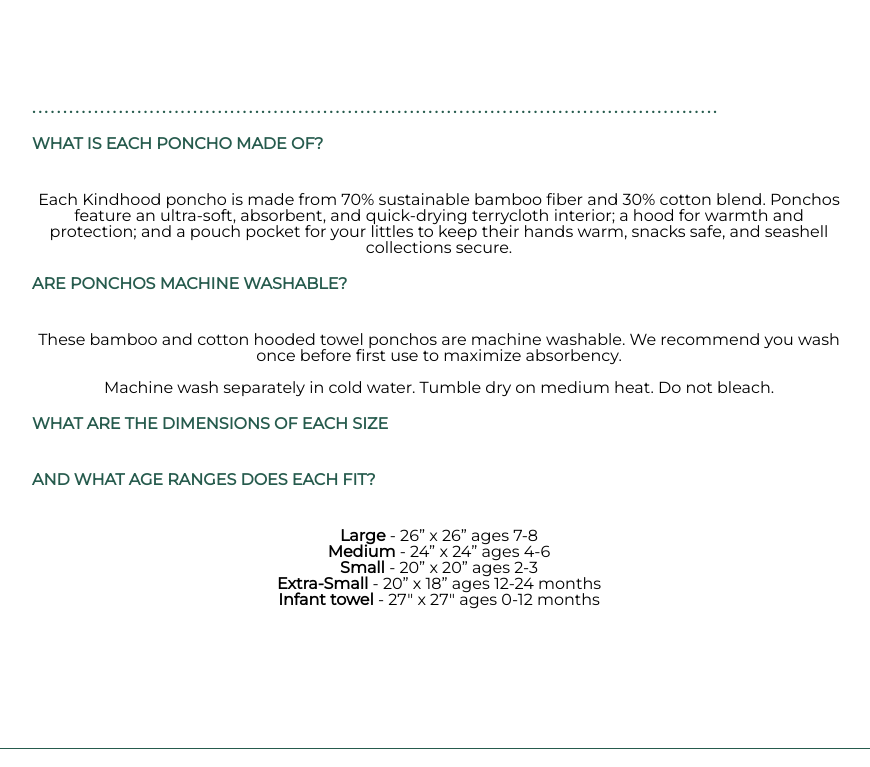
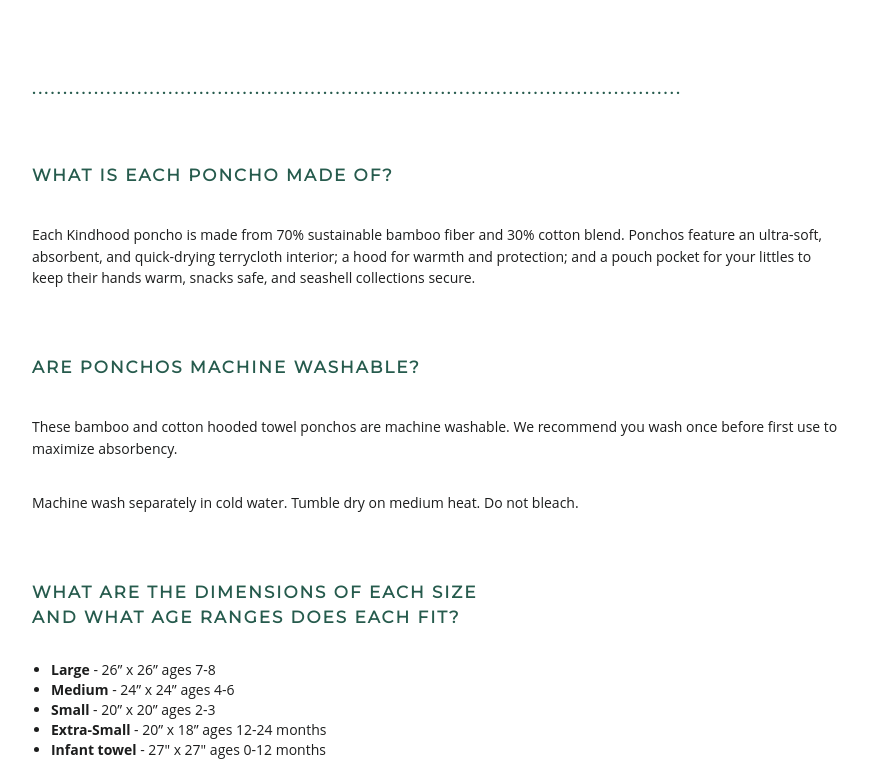
Before and after one commit to timknapp12/kindhood-clone, a React (Create React App) app: page /faq in a window 1280 px wide. Shown: the part 1293-2060 px from the top of the page, without its empty margins (201-1071 px from the left). Built offline with nearby package versions, Linux system fonts and the light colour scheme.

Commit message:
look book page

```diff
--- a/src/components/FAQ.js
+++ b/src/components/FAQ.js
@@ -1,83 +1,169 @@
-import React from 'react';
-import faq_photo from '../assets/Kindhood_Facts_Hero.jpg'
-import soft from '../assets/Soft_Towel_Icon.png';
-import anti from '../assets/Antibacterial_Icon.png';
-import uv from '../assets/UV_Protection_Icon.png';
-import sensitive from '../assets/Sensitive_Icon.png';
-import moisture from '../assets/Moisture_Icon.png';
-import temp from '../assets/Temperature_Control_Icon.png';
+import React from "react";
+import faq_photo from "../assets/Kindhood_Facts_Hero.jpg";
+import soft from "../assets/Soft_Towel_Icon.png";
+import anti from "../assets/Antibacterial_Icon.png";
+import uv from "../assets/UV_Protection_Icon.png";
+import sensitive from "../assets/Sensitive_Icon.png";
+import moisture from "../assets/Moisture_Icon.png";
+import temp from "../assets/Temperature_Control_Icon.png";
 
 export default function FAQ(props) {
-
-
-    return(
-        <div className='shop-body' >
-            <div className="shop-container">
-                <div className='shop-container__column' >
-                <img alt='faqphoto' src={faq_photo} className='main-image' />
-                <div className='faq-section' >
-                    <h3 className='faq-section__title' >WHAT ARE THE BENEFITS OF BAMBOO COTTON?
+  return (
+    <div className="main-body">
+      <div className="main-container">
+        <div className="main-container__column">
+          <img alt="faqphoto" src={faq_photo} className="main-image" />
+          <div className="faq-section">
+            <h3 className="faq-section__subheadings" id="first-subheading">
+              WHAT ARE THE BENEFITS OF BAMBOO COTTON?
             </h3>
-                    <div className='faq-section__icons' >
-                        <img className='faq-section__icons-image' alt='soft_icon' src={soft}  />
-                        <div className='faq-section__icons-description' >
-                            <strong id='bold_type' >Soft:</strong> The most surprising aspect of our bamboo cotton material is how soft and delicate it feels against your child’s skin.
+            <div className="faq-section__icons">
+              <img
+                className="faq-section__icons-image"
+                alt="soft_icon"
+                src={soft}
+              />
+              <div className="faq-section__icons-description">
+                <strong id="bold_type">Soft:</strong> The most surprising aspect
+                of our bamboo cotton material is how soft and delicate it feels
+                against your child’s skin.
               </div>
             </div>
-                    <div className='faq-section__icons' >
-                        <img className='faq-section__icons-image' alt='soft_icon' src={anti}  />
-                        <div className='faq-section__icons-description' >
-                            <strong id='bold_type' >Antibacterial:</strong>  One of the most amazing aspects of bamboo is that bacteria doesn’t survive well in this fabric; most towels tend to smell and bacteria can grow quickly, but bamboo dries quickly so bacteria can’t thrive. Our bamboo and cotton hooded towel ponchos continually smell fresh and clean.
+            <div className="faq-section__icons">
+              <img
+                className="faq-section__icons-image"
+                alt="soft_icon"
+                src={anti}
+              />
+              <div className="faq-section__icons-description">
+                <strong id="bold_type">Antibacterial:</strong> One of the most
+                amazing aspects of bamboo is that bacteria doesn’t survive well
+                in this fabric; most towels tend to smell and bacteria can grow
+                quickly, but bamboo dries quickly so bacteria can’t thrive. Our
+                bamboo and cotton hooded towel ponchos continually smell fresh
+                and clean.
               </div>
             </div>
-                    <div className='faq-section__icons' >
-                        <img className='faq-section__icons-image' alt='soft_icon' src={uv}  />
-                        <div className='faq-section__icons-description' >
-                            <strong id='bold_type' >UV Protection:</strong> Bamboo fabric cuts out 97.5% of harmful UV rays. Your littles can keep playing without the need of extra sunblock.
+            <div className="faq-section__icons">
+              <img
+                className="faq-section__icons-image"
+                alt="soft_icon"
+                src={uv}
+              />
+              <div className="faq-section__icons-description">
+                <strong id="bold_type">UV Protection:</strong> Bamboo fabric
+                cuts out 97.5% of harmful UV rays. Your littles can keep playing
+                without the need of extra sunblock.
               </div>
             </div>
-                    <div className='faq-section__icons' >
-                        <img className='faq-section__icons-image' alt='soft_icon' src={sensitive}  />
-                        <div className='faq-section__icons-description' >
-                            <strong id='bold_type' >Sensitive:</strong> Towels can be harsh and abrasive against many delicate skin types, but because our bamboo cotton material is so soft, it doesn’t affect sensitive skin.
+            <div className="faq-section__icons">
+              <img
+                className="faq-section__icons-image"
+                alt="soft_icon"
+                src={sensitive}
+              />
+              <div className="faq-section__icons-description">
+                <strong id="bold_type">Sensitive:</strong> Towels can be harsh
+                and abrasive against many delicate skin types, but because our
+                bamboo cotton material is so soft, it doesn’t affect sensitive
+                skin.
               </div>
             </div>
-                    <div className='faq-section__icons' >
-                        <img className='faq-section__icons-image' alt='soft_icon' src={moisture}  />
-                        <div className='faq-section__icons-description' >
-                            <strong id='bold_type' >Moisture Wicking:</strong> Bamboo cotton is super absorbent – your little one won’t get that soggy towel feeling when wearing a poncho - it wicks away moisture and dries pretty quickly, making it more comfortable to wear.
+            <div className="faq-section__icons">
+              <img
+                className="faq-section__icons-image"
+                alt="soft_icon"
+                src={moisture}
+              />
+              <div className="faq-section__icons-description">
+                <strong id="bold_type">Moisture Wicking:</strong> Bamboo cotton
+                is super absorbent – your little one won’t get that soggy towel
+                feeling when wearing a poncho - it wicks away moisture and dries
+                pretty quickly, making it more comfortable to wear.
               </div>
             </div>
-                    <div className='faq-section__icons' >
-                        <img className='faq-section__icons-image' alt='soft_icon' src={temp}  />
-                        <div className='faq-section__icons-description' >
-                            <strong id='bold_type' >Temperature Control:</strong> Bamboo is a hollow microfiber, which makes it warm yet very breathable. Your child won’t overheat while wearing one of our cover-ups.
+            <div className="faq-section__icons">
+              <img
+                className="faq-section__icons-image"
+                alt="soft_icon"
+                src={temp}
+              />
+              <div className="faq-section__icons-description">
+                <strong id="bold_type">Temperature Control:</strong> Bamboo is a
+                hollow microfiber, which makes it warm yet very breathable. Your
+                child won’t overheat while wearing one of our cover-ups.
               </div>
             </div>
-                    <h2 className='faq-elipses' >
-                        ...............................................................................................................
+            <h2 className="faq-elipses">
+              .........................................................................................................
             </h2>
-                    <h3 className='faq-section__title' >WHAT IS EACH PONCHO MADE OF?</h3>
-                    <p>Each Kindhood poncho is made from 70% sustainable bamboo fiber and 30% cotton blend. Ponchos feature an ultra-soft, absorbent, and quick-drying terrycloth interior; a hood for warmth and protection; and a pouch pocket for your littles to keep their hands warm, snacks safe, and seashell collections secure.</p>
+            <h3 className="faq-section__subheadings">
+              WHAT IS EACH PONCHO MADE OF?
+            </h3>
+            <p
+              className="faq-section__icons-description"
+              id="faq-section__secondondary-paragraphs"
+            >
+              Each Kindhood poncho is made from 70% sustainable bamboo fiber and
+              30% cotton blend. Ponchos feature an ultra-soft, absorbent, and
+              quick-drying terrycloth interior; a hood for warmth and
+              protection; and a pouch pocket for your littles to keep their
+              hands warm, snacks safe, and seashell collections secure.
+            </p>
 
-                    <h3 className='faq-section__title' >ARE PONCHOS MACHINE WASHABLE?</h3>
-                    <p>These bamboo and cotton hooded towel ponchos are machine washable.  We recommend you wash once before first use to maximize absorbency.</p>
-                    <br/>
-                    <p>Machine wash separately in cold water. Tumble dry on medium heat. Do not bleach.</p>
+            <h3 className="faq-section__subheadings">
+              ARE PONCHOS MACHINE WASHABLE?
+            </h3>
+            <p
+              className="faq-section__icons-description"
+              id="faq-section__secondondary-paragraphs"
+            >
+              These bamboo and cotton hooded towel ponchos are machine washable.
+              We recommend you wash once before first use to maximize
+              absorbency.
+            </p>
+            <br />
+            <br />
+            <p
+              className="faq-section__icons-description"
+              id="faq-section__secondondary-paragraphs"
+            >
+              Machine wash separately in cold water. Tumble dry on medium heat.
+              Do not bleach.
+            </p>
 
-                    <h3 className='faq-section__title' >WHAT ARE THE DIMENSIONS OF EACH SIZE</h3>
-                    <h3 className='faq-section__title' > AND WHAT AGE RANGES DOES EACH FIT?</h3>
-                    <ul type='square'>
-                        <li className=''><strong id='bold_type' >Large</strong> - 26” x 26” ages 7-8</li>
-                        <li className=''><strong id='bold_type' >Medium</strong> - 24” x 24” ages 4-6</li>
-                        <li className=''><strong id='bold_type' >Small</strong> - 20” x 20” ages 2-3</li>
-                        <li className=''><strong id='bold_type' >Extra-Small</strong> - 20” x 18” ages 12-24 months</li>
-                        <li className=''><strong id='bold_type' >Infant towel</strong> - 27" x 27" ages 0-12 months</li>
+            <h3 className="faq-section__subheadings">
+              WHAT ARE THE DIMENSIONS OF EACH SIZE
+            </h3>
+            <h3
+              className="faq-section__subheadings"
+              id="faq-section__last-heading"
+            >
+              {" "}
+              AND WHAT AGE RANGES DOES EACH FIT?
+            </h3>
+            <ul type="square" className="faq-section__sizes">
+              <li className="">
+                <strong id="bold_type">Large</strong> - 26” x 26” ages 7-8
+              </li>
+              <li className="">
+                <strong id="bold_type">Medium</strong> - 24” x 24” ages 4-6
+              </li>
+              <li className="">
+                <strong id="bold_type">Small</strong> - 20” x 20” ages 2-3
+              </li>
+              <li className="">
+                <strong id="bold_type">Extra-Small</strong> - 20” x 18” ages
+                12-24 months
+              </li>
+              <li className="">
+                <strong id="bold_type">Infant towel</strong> - 27" x 27" ages
+                0-12 months
+              </li>
             </ul>
-                </div>
-
           </div>
         </div>
       </div>
-    )
+    </div>
+  );
 }
--- a/src/components/LookBook.js
+++ b/src/components/LookBook.js
@@ -1,11 +1,12 @@
 import React from 'react';
+import Lookbook from '../assets/Look_Book.png';
 
 
 export default function LookBook() {
 
     return(
-        <div>
-            Look Book page
+        <div  >
+            <img src={Lookbook} className='Lookbook-container' />
         </div>
     )
 }
--- a/src/styles/_components.scss
+++ b/src/styles/_components.scss
@@ -65,11 +65,11 @@ a:visited {
 
 //              -------   Shop Component     -------
 
-.shop-body {
+.main-body {
     @include flex;
 }
 
-.shop-container {
+.main-container {
     @include flex;
     flex-direction: column;
     width: 79.5%;
@@ -78,7 +78,7 @@ a:visited {
     -moz-osx-font-smoothing: grayscale;
 }
 
-.shop-container__column {
+.main-container__column {
     @include flex;
     flex-direction: column;
 }
@@ -237,12 +237,17 @@ a:visited {
     align-content: left;
 }
 
-.faq-section__title {
+.faq-section__subheadings {
     text-align: left;
     color: $green_color;
     font-weight: 700;
-    font-size: 1em;
+    font-size: 1.05em;
     margin-bottom: 40px;
+    margin-top: 70px;
+    letter-spacing: 2px;
+}
+
+#first-subheading {
     margin-top: 20px;
 }
 
@@ -261,8 +266,13 @@ a:visited {
 
 .faq-section__icons-description {
     margin-left: 10px;
-    line-height: 1.5;
-    font-size: .9em;
+    line-height: 21.882px;
+    font-size: 14px;
+    text-align: left;
+    font-family: "Open Sans", 'HelveticaNeue', "Helvetica Neue", sans-serif;
+    color: #1c1d1d;
+    -webkit-font-smoothing: antialiased;
+    -moz-osx-font-smoothing: grayscale;
 }
 
 #bold_type {
@@ -276,3 +286,38 @@ a:visited {
     text-align: left;
     color: $green_color;
 }
+
+.faq-section__sizes {
+    display: flex;
+    flex-direction: column;
+    align-items: flex-start;
+    margin-top: -8px;
+}
+
+.faq-section__sizes li{
+    display: list-item;
+    margin-left: 19px;
+    list-style-type: disc;
+    align-content: left;
+    font-size: 14px;
+    font-family: "Open Sans", 'HelveticaNeue', "Helvetica Neue", sans-serif;
+    color: #1c1d1d;
+    margin-top: 6px;
+}
+
+#faq-section__secondondary-paragraphs {
+    margin-left: 0;
+}
+
+#faq-section__last-heading {
+    margin-top: -32px;
+}
+
+
+//      ---------------      Look Book Page  ------------------
+.Lookbook-container {
+    width: 79%;
+    margin-top: 55px;
+}
+
+//     ---------------       Contact Page   -------------------
--- a/src/styles/main.css
+++ b/src/styles/main.css
@@ -88,12 +88,12 @@ a:visited {
   height: 32px;
   margin-bottom: 10px; }
 
-.shop-body {
+.main-body {
   display: flex;
   justify-content: center;
   align-items: center; }
 
-.shop-container {
+.main-container {
   display: flex;
   justify-content: center;
   align-items: center;
@@ -103,7 +103,7 @@ a:visited {
   -webkit-font-smoothing: antialiased;
   -moz-osx-font-smoothing: grayscale; }
 
-.shop-container__column {
+.main-container__column {
   display: flex;
   justify-content: center;
   align-items: center;
@@ -241,12 +241,16 @@ a:visited {
   width: 80%;
   align-content: left; }
 
-.faq-section__title {
+.faq-section__subheadings {
   text-align: left;
   color: #265b4d;
   font-weight: 700;
-  font-size: 1em;
+  font-size: 1.05em;
   margin-bottom: 40px;
+  margin-top: 70px;
+  letter-spacing: 2px; }
+
+#first-subheading {
   margin-top: 20px; }
 
 .faq-section__icons {
@@ -261,8 +265,13 @@ a:visited {
 
 .faq-section__icons-description {
   margin-left: 10px;
-  line-height: 1.5;
-  font-size: .9em; }
+  line-height: 21.882px;
+  font-size: 14px;
+  text-align: left;
+  font-family: "Open Sans", 'HelveticaNeue', "Helvetica Neue", sans-serif;
+  color: #1c1d1d;
+  -webkit-font-smoothing: antialiased;
+  -moz-osx-font-smoothing: grayscale; }
 
 #bold_type {
   font-weight: bold; }
@@ -273,3 +282,29 @@ a:visited {
   margin-top: 100px;
   text-align: left;
   color: #265b4d; }
+
+.faq-section__sizes {
+  display: flex;
+  flex-direction: column;
+  align-items: flex-start;
+  margin-top: -8px; }
+
+.faq-section__sizes li {
+  display: list-item;
+  margin-left: 19px;
+  list-style-type: disc;
+  align-content: left;
+  font-size: 14px;
+  font-family: "Open Sans", 'HelveticaNeue', "Helvetica Neue", sans-serif;
+  color: #1c1d1d;
+  margin-top: 6px; }
+
+#faq-section__secondondary-paragraphs {
+  margin-left: 0; }
+
+#faq-section__last-heading {
+  margin-top: -32px; }
+
+.Lookbook-container {
+  width: 79%;
+  margin-top: 55px; }
```
Also changed, not shown: src/components/Contact.js (+40 -10 lines), src/components/Shop.js (+40 -29 lines), src/assets/Contact.jpg (added), 1 other file (tests, documents, lock files or other folders). Lines whose indentation alone changed are shown as unchanged.
